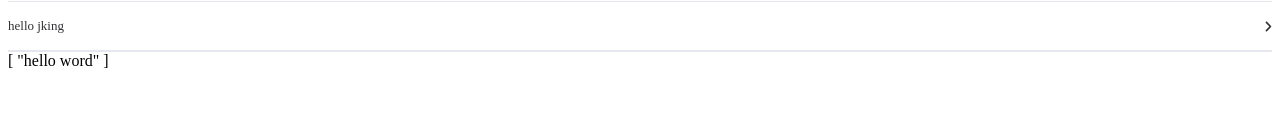
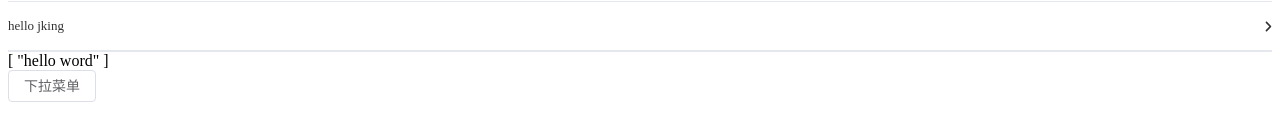
Before and after one commit to jkingfirst/jView, a Vue app: page / in a window 1280 px wide. Shown: the part 356-496 px from the top of the page. Built offline with nearby package versions, Linux system fonts and the light colour scheme.

Commit message:
feat: dropdown初步继承tooltip

```diff
--- a/src/App.vue
+++ b/src/App.vue
@@ -52,16 +52,43 @@
       </j-collapse-item>
     </j-collapse>
   </div>
+  <div>
+    <j-downdown :menu-options="options" placement="right">
+      <j-button>下拉菜单</j-button>
+    </j-downdown>
+  </div>
 </template>
 <script setup lang="ts">
-import { onMounted, ref } from 'vue'
+import { onMounted, ref, h } from 'vue'
 import JButton from '@/components/Button/Button.vue'
 import JCollapse from '@/components/Collapse/Collapse.vue'
 import JCollapseItem from '@/components/Collapse/CollapseItem.vue'
 import JIcon from '@/components/Icon/Icon.vue'
 import JTooltip from '@/components/Tooltip/Tooltip.vue'
+import JDowndown from '@/components/Dropdown/Dropdown.vue'
+import type { MenuOption } from '@/components/Dropdown/type'
 const buttonRef = ref(null)
 const tooltipRef = ref<HTMLElement | undefined>()
+const options = ref<MenuOption[]>([
+  {
+    label: h('b', 'hello word'),
+    key: 'item1'
+  },
+  {
+    label: 'item2',
+    key: 'item2',
+    disabled: true
+  },
+  {
+    label: 'item3',
+    key: 'item3',
+    divided: true
+  },
+  {
+    label: 'item4',
+    key: 'item4'
+  }
+])
 onMounted(() => {
   // console.log(buttonRef.value?.ref)
 })
--- /dev/null
+++ b/src/common/components/RenderVnode.ts
@@ -0,0 +1,14 @@
+import { defineComponent, h } from 'vue'
+const RenderVnode = defineComponent({
+  name: 'RenderVnode',
+  props: {
+    vNode: {
+      type: [String, Object],
+      require: true
+    }
+  },
+  setup(props) {
+    return () => h('div', props.vNode)
+  }
+})
+export default RenderVnode
--- /dev/null
+++ b/src/components/Dropdown/Dropdown.vue
@@ -0,0 +1,43 @@
+<template>
+  <div class="j-dropdown" v-bind="$attrs">
+    <j-tooltip v-bind="computedProps" @visible-change="visibleChange">
+      <template #default>
+        <slot></slot>
+      </template>
+      <template #content>
+        <ul class="j-dropdown__content">
+          <template v-for="item in menuOptions" :key="item.key">
+            <li
+              v-if="item.divided"
+              :class="{
+                'j-dropdown__divided': item.divided
+              }"
+              class="j-dropdown__item"
+            ></li>
+            <li class="j-dropdown-item">
+              <RenderVnode :v-node="item.label"></RenderVnode>
+            </li>
+          </template>
+        </ul>
+      </template>
+    </j-tooltip>
+  </div>
+</template>
+<script setup lang="ts">
+import JTooltip from '@/components/Tooltip/Tooltip.vue'
+import type { DropdownEmit, DropdownProps } from '@/components/Dropdown/type'
+import { omit } from 'lodash-es'
+import RenderVnode from '@/common/components/RenderVnode'
+import { computed } from 'vue'
+defineOptions({
+  name: 'JDropdown',
+  inheritAttrs: false
+})
+const props = defineProps<DropdownProps>()
+const computedProps = computed(() => omit(props, ['menuOptions']))
+const emits = defineEmits<DropdownEmit>()
+const visibleChange = (val: boolean) => {
+  emits('visible-change', val)
+}
+</script>
+<style scoped lang="scss"></style>
--- /dev/null
+++ b/src/components/Dropdown/type.ts
@@ -0,0 +1,15 @@
+import type { TooltipProps } from '@/components/Tooltip/type'
+import type { VNode } from 'vue'
+
+export interface MenuOption {
+  label: string | VNode
+  key: string | number
+  disabled?: boolean
+  divided?: boolean
+}
+export interface DropdownProps extends TooltipProps {
+  menuOptions: MenuOption[]
+}
+export interface DropdownEmit {
+  (e: 'visible-change', value: boolean): boolean
+}
--- a/src/styles/index.scss
+++ b/src/styles/index.scss
@@ -3,3 +3,4 @@
 @import "@/components/Collapse/style";
 @import "@/components/Icon/style";
 @import "@/components/Tooltip/style";
+@import "@/components/Dropdown/style";
```
Also changed, not shown: src/components/Dropdown/style.scss (added).
